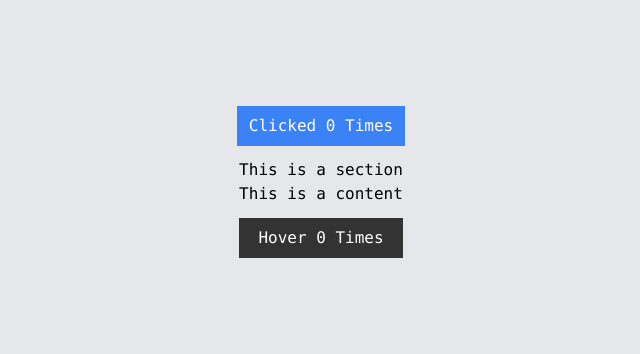
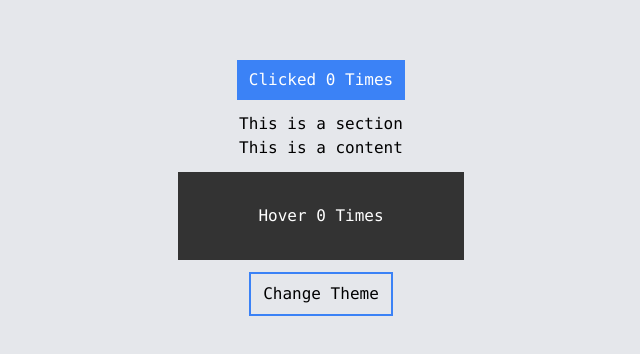
Before and after one commit to itsrafsanjani/think-in-a-react-way-my-app-2, a React (Create React App) app: page / in a window 1280 px wide. Shown: the part 218-572 px from the top of the page, without its empty margins (319-959 px from the left). Built offline with nearby package versions, Linux system fonts and the light colour scheme.

Commit message:
feat: lesson 17 done, contextType & useContext hook

```diff
--- a/src/App.js
+++ b/src/App.js
@@ -7,10 +7,22 @@ import ThemeContext from './contexts/themeContext';
 export default class App extends React.Component {
     state = {
         theme: 'dark',
+        switchTheme: () => {
+            this.setState(({ theme }) => {
+                if (theme === 'dark') {
+                    return {
+                        theme: 'light',
+                    };
+                }
+                return {
+                    theme: 'dark',
+                };
+            });
+        },
     };
 
     render() {
-        const { theme } = this.state;
+        const { theme, switchTheme } = this.state;
         return (
             <div className="flex flex-col justify-center items-center min-h-screen font-mono bg-gray-200 text-center">
                 <Counter>
@@ -18,7 +30,7 @@ export default class App extends React.Component {
                         <ClickCounter count={count} incrementCount={incrementCount} />
                     )}
                 </Counter>
-                <ThemeContext.Provider value={{ theme }}>
+                <ThemeContext.Provider value={{ theme, switchTheme }}>
                     <Section />
                 </ThemeContext.Provider>
             </div>
--- a/src/components/Content.js
+++ b/src/components/Content.js
@@ -1,23 +1,22 @@
-import React from 'react';
+import React, { useContext } from 'react';
 import ThemeContext from '../contexts/themeContext';
 import Counter from './Counter';
 import HoverCounter from './HoverCounter';
 
 export default function Content() {
+    const context = useContext(ThemeContext);
+    const { theme, switchTheme } = context;
     return (
         <div>
             <h1>This is a content</h1>
             <Counter>
                 {(count, incrementCount) => (
-                    <ThemeContext.Consumer>
-                        {({ theme }) => (
-                            <HoverCounter
-                                count={count}
-                                incrementCount={incrementCount}
-                                theme={theme}
-                            />
-                        )}
-                    </ThemeContext.Consumer>
+                    <HoverCounter
+                        count={count}
+                        incrementCount={incrementCount}
+                        theme={theme}
+                        switchTheme={switchTheme}
+                    />
                 )}
             </Counter>
         </div>
--- a/src/components/HoverCounter.js
+++ b/src/components/HoverCounter.js
@@ -1,17 +1,24 @@
 import React from 'react';
 
-export default function HoverCounter({ count, incrementCount, theme }) {
+export default function HoverCounter({ count, incrementCount, theme, switchTheme }) {
     const style = theme === 'dark' ? { backgroundColor: '#333333', color: '#ffffff' } : null;
 
     return (
         <div>
             <h1
-                className="px-3 my-3 py-2 bg-blue-500 text-white"
+                className="my-3 px-20 py-8 bg-blue-500 text-white"
                 onMouseOver={incrementCount}
                 style={style}
             >
                 Hover {count} Times
             </h1>
+            <button
+                type="button"
+                className="px-3 py-2 border-2 border-blue-500 hover:bg-blue-500 hover:text-white"
+                onClick={switchTheme}
+            >
+                Change Theme
+            </button>
         </div>
     );
 }
```
Also changed, not shown: 1 other file (tests, documents, lock files or other folders).
